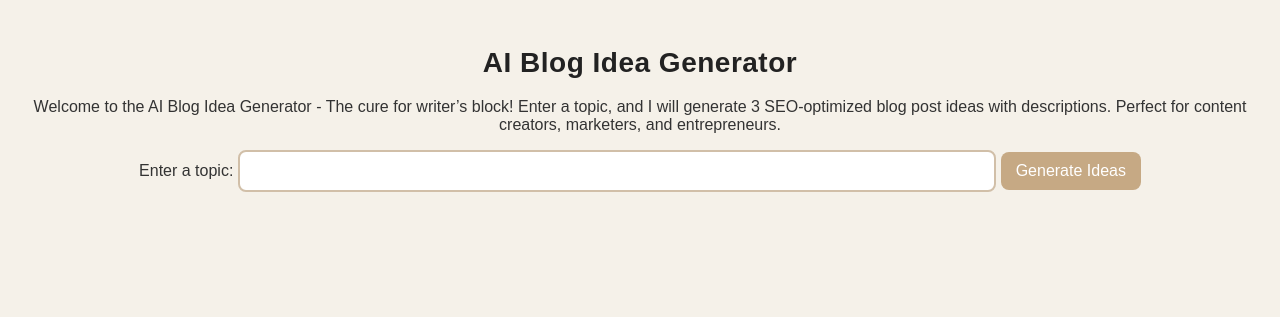
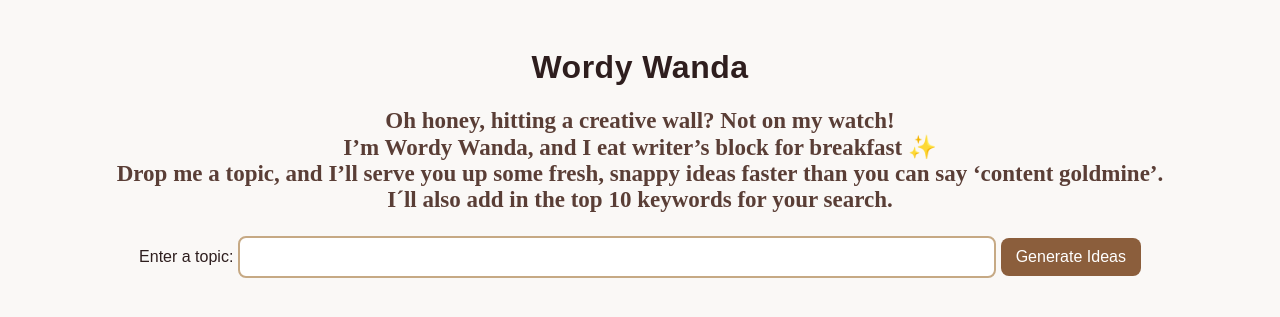
Before and after one commit to CansuTC/AI-Blog-Idea-Generator, a Flask app: page / in a window 1280 px wide. Shown: the top 317 px of the page. Run offline with Flask 3, Linux system fonts and the light colour scheme.

Commit message:
Initial push: AI Blog Idea Generator with perfect design & SEO keywords

```diff
--- a/app.py
+++ b/app.py
@@ -1,25 +1,20 @@
 import os
-import random
+from flask import Flask, render_template, request, send_from_directory
 import openai
-from flask import Flask, render_template, request, send_from_directory
 from dotenv import load_dotenv
+import random  # Added back for port selection
 
-# Load environment variables
 load_dotenv()
 
-# Initialize Flask app
 app = Flask(__name__)
 
-# OpenAI API key setup
 api_key = os.getenv("OPENAI_API_KEY")
 client = openai.OpenAI(api_key=api_key)
 
 @app.route("/", methods=["GET", "POST"])
 def index():
-    """Handles homepage and AI blog idea generation."""
     if request.method == "POST":
         user_topic = request.form["topic"]
-
         response = client.chat.completions.create(
             model="gpt-3.5-turbo",
             messages=[
@@ -27,27 +22,36 @@ def index():
                 {"role": "user", "content": f"Give me 3 blog post ideas about {user_topic}. Provide each idea as a bold headline followed by a short paragraph explaining the topic."}
             ]
         )
-
         ai_content = response.choices[0].message.content
 
-        # Properly format headlines and paragraphs
-        ai_content = ai_content.replace("1.", "<div class='idea-card'><h3><strong>1.</strong> ")\
-                               .replace("2.", "</h3></div><div class='idea-card'><h3><strong>2.</strong> ")\
-                               .replace("3.", "</h3></div><div class='idea-card'><h3><strong>3.</strong> ")\
-                               .replace('\n', '<p>') + "</p></div>"
+        import re
+        ai_content = re.sub(r"\*\*(.*?)\*\*", r"\1", ai_content)
+        ai_content = ai_content.replace("1.", "<div class='idea-card'><h3 class='headline'>1. ")\
+                               .replace("2.", "</h3></div><div class='idea-card'><h3 class='headline'>2. ")\
+                               .replace("3.", "</h3></div><div class='idea-card'><h3 class='headline'>3. ")\
+                               .replace('\n', '</h3><p class="body-text">') + "</p></div>"
 
-        # Remove any extra '**' that OpenAI might add
-        ai_content = ai_content.replace("**", "")
+        keywords = [
+             f"{user_topic} tips",
+             f"{user_topic} guide",
+             f"best {user_topic} ideas",
+             f"{user_topic} blog topics",
+             f"how to write about {user_topic}",
+             f"{user_topic} marketing",
+             f"SEO for {user_topic}",
+             f"{user_topic} trends",
+             f"{user_topic} content strategy",
+             f"{user_topic} insights"
+        ]
 
-        return render_template("index.html", topic=user_topic, ideas=ai_content)
+        return render_template("index.html", topic=user_topic, ideas=ai_content, keywords=", ".join(keywords))
 
     return render_template("index.html", topic=None, ideas=None)
 
 @app.route('/favicon.ico')
 def favicon():
-    """Serves the favicon."""
     return send_from_directory("static", "favicon.ico", mimetype="image/vnd.microsoft.icon")
 
 if __name__ == "__main__":
-    port = int(os.environ.get("PORT", random.randint(5000, 9000)))  # Uses automatic port selection
+    port = int(os.environ.get("PORT", random.randint(5000, 9000)))  # Automatically picks a free port
     app.run(host="0.0.0.0", port=port)
--- a/static/style.css
+++ b/static/style.css
@@ -1,36 +1,41 @@
-/* Minimalist Warm Beige Theme */
+/* General Styles */
 body {
     font-family: "Poppins", sans-serif;
-    background-color: #f5f1e9; /* Soft beige */
-    color: #333;
+    background-color: #FAF8F6; /* Editorial Soft Beige */
+    color: #2E1E1E;
     text-align: center;
     padding: 20px;
 }
 
-/* Page Title */
+/* Title Styling */
 h1 {
-    font-size: 28px;
-    font-weight: 600;
-    color: #222;
+    font-size: 32px;
+    font-weight: 700;
+    color: #2E1E1E;
     letter-spacing: 0.5px;
 }
 
-/* Main Content Container */
+/* Sub-header (Aligned with Editorial Look) */
+.sub-header {
+    font-family: "Merriweather", serif;
+    font-size: 23px;
+    font-weight: 550;
+    color: #5A3E36;
+    margin-top: 15px;
+}
+
+/* Main Container */
 .container {
     max-width: 700px;
     margin: auto;
-    padding: 25px;
-    background: #f5f1e9;
-    border-radius: 12px;
-    box-shadow: 0px 10px 30px rgba(0, 0, 0, 0.1);
 }
 
-/* Input Box */
+/* Input Field */
 input[type="text"] {
     width: 60%;
     padding: 10px;
     font-size: 16px;
-    border: 2px solid #d1bfa8;
+    border: 2px solid #C6A984;
     border-radius: 8px;
     outline: none;
 }
@@ -39,7 +44,7 @@ input[type="text"] {
 button {
     padding: 10px 15px;
     font-size: 16px;
-    background-color: #c6a984;
+    background-color: #8B5E3C; /* Rich Warm Brown */
     color: white;
     border: none;
     border-radius: 8px;
--- a/templates/index.html
+++ b/templates/index.html
@@ -3,12 +3,15 @@
 <head>
     <meta charset="UTF-8">
     <meta name="viewport" content="width=device-width, initial-scale=1.0">
-    <title>AI Blog Idea Generator</title>
+    <title>Wordy Wanda – AI Idea Generator</title>
     <link rel="stylesheet" type="text/css" href="{{ url_for('static', filename='style.css') }}">
 </head>
 <body>
-    <h1>AI Blog Idea Generator</h1>
-    <p>Welcome to the AI Blog Idea Generator - The cure for writer’s block! Enter a topic, and I will generate 3 SEO-optimized blog post ideas with descriptions. Perfect for content creators, marketers, and entrepreneurs.</p>
+    <h1>Wordy Wanda</h1>
+    <p class="sub-header">Oh honey, hitting a creative wall? Not on my watch!<br>
+    I’m Wordy Wanda, and I eat writer’s block for breakfast ✨<br>
+    Drop me a topic, and I’ll serve you up some fresh, snappy ideas faster than you can say ‘content goldmine’.<br>
+    I´ll also add in the top 10 keywords for your search.</p>
 
     <form action="/" method="POST">
         <label for="topic">Enter a topic:</label>
@@ -16,15 +19,22 @@
         <button type="submit">Generate Ideas</button>
     </form>
 
-    <div id="loading" style="display: none;">
-        <p>🤖 Generating ideas... Please wait!</p>
-    </div>
+    {% if ideas %}
+        <p class="pre-ideas">Alright, sugar, I put my brain cells to work and spun up some gold for you. Here’s what I got:</p>
 
-    {% if ideas %}
-        <h2>Blog Ideas for "{{ topic }}"</h2>
-        <div id="ai-output" class="container">
+        <div class="container">
             {{ ideas | safe }}
+
+            {% if keywords %}
+            <div class="seo-box">
+                <h4>🔎 Top SEO Keywords</h4>
+                <p>{{ keywords }}</p>
+            </div>
+            {% endif %}
         </div>
+
+        <p class="outro">Boom. There you go! 💥 Now take these beauties and work your magic.<br>
+        Need more? Just type another topic and let’s keep this creative train rolling! choo-chooo🚂</p>
     {% endif %}
 </body>
 </html>
```
Also changed, not shown: other parts of static/style.css (+62 -13 lines).
